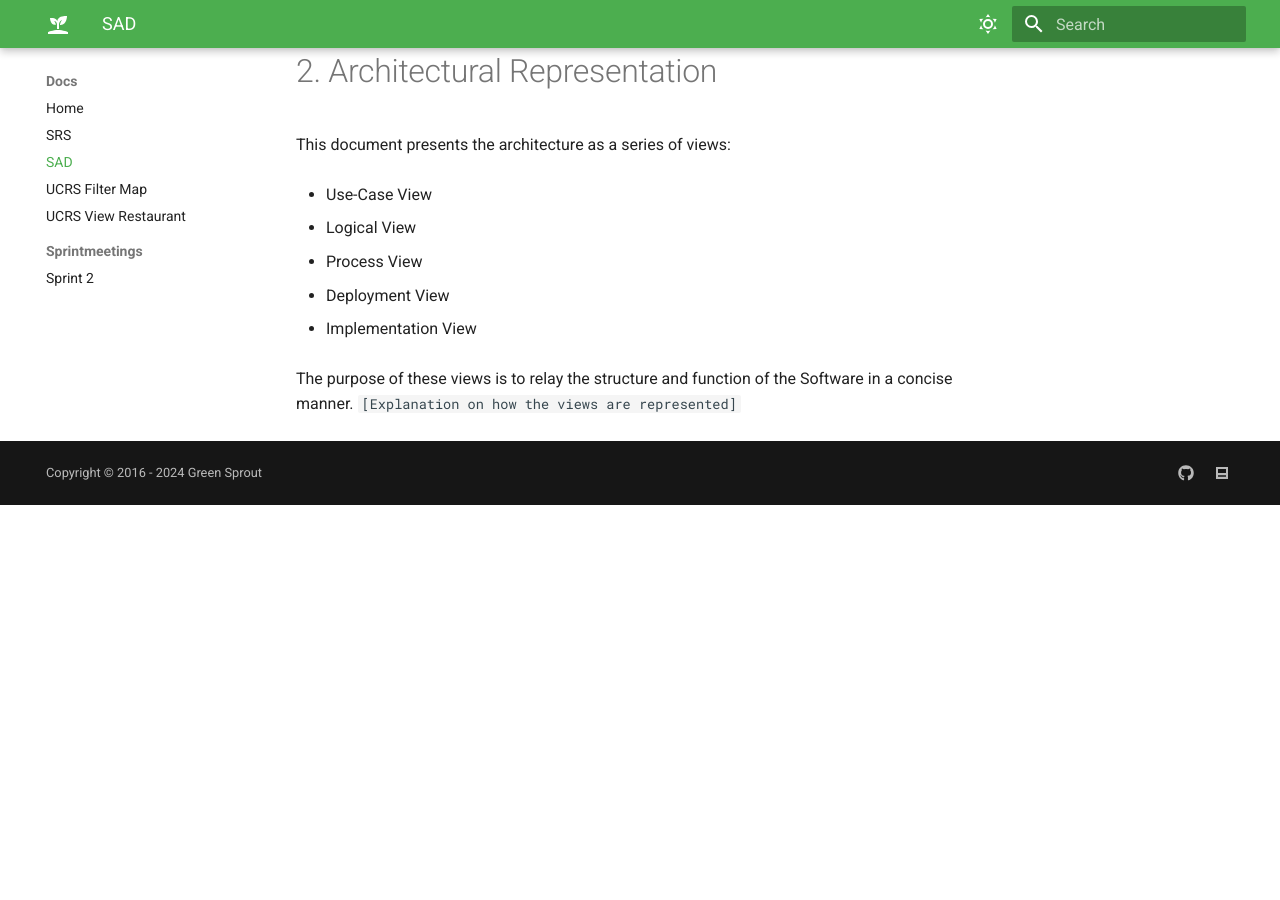
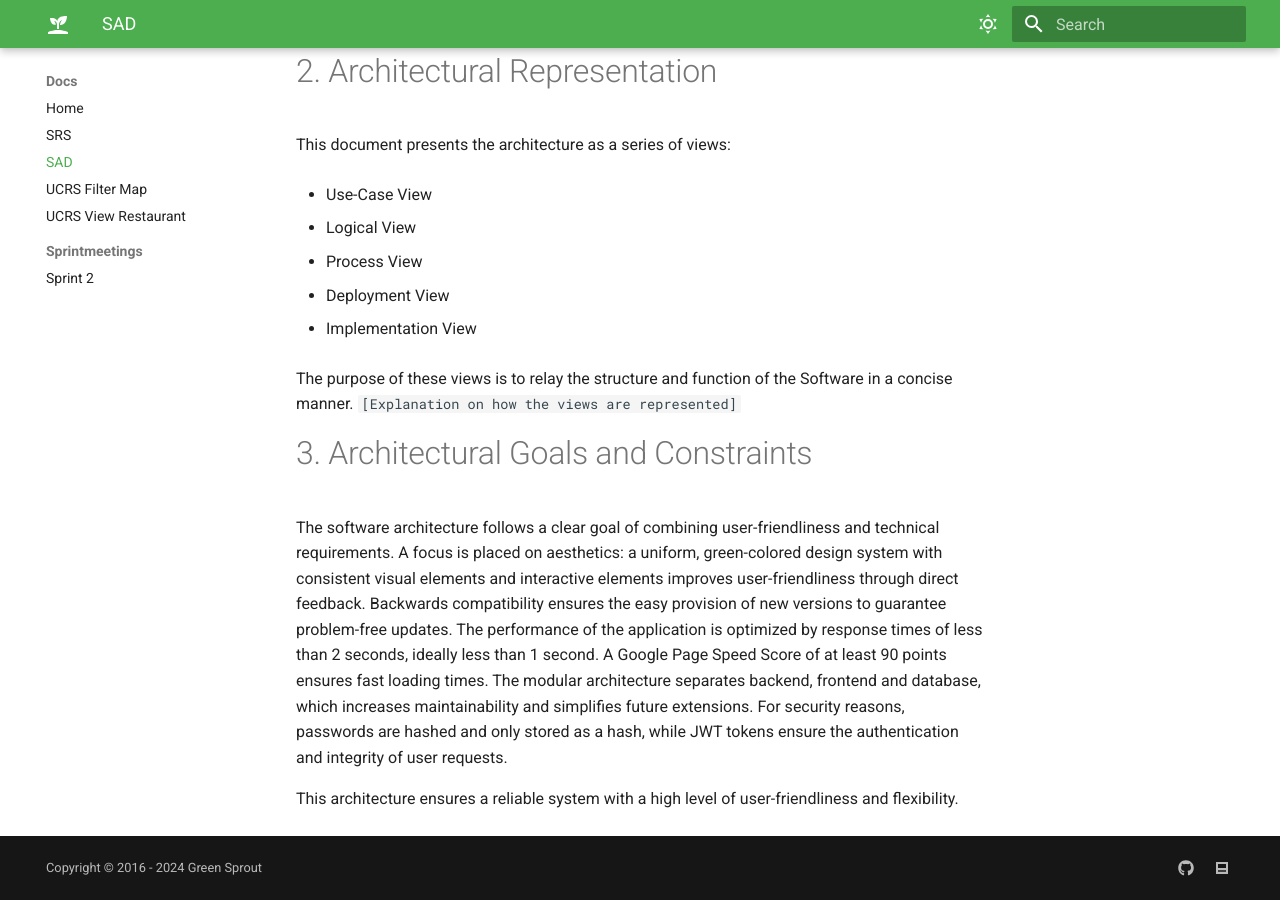
Before and after one commit to green-sprout/green-sprout.github.io, an MkDocs documentation site: the page built from docs/docs/general/sad.md, in a window 1280 px wide and 900 px high, scrolled down 912 px. Built offline with MkDocs 1.6.1 and Material for MkDocs 9.7.7, drawn with Linux system fonts in a browser that asks for light colours; before the commit the page ends 1417 px from its top, so only the background shows below that.

Commit message:
sad add section 3

````diff
--- a/docs/docs/general/sad.md
+++ b/docs/docs/general/sad.md
@@ -41,3 +41,11 @@ This document presents the architecture as a series of views:
 
 The purpose of these views is to relay the structure and function of the Software in a concise manner.
 ```[Explanation on how the views are represented] ```
+
+# 3. Architectural Goals and Constraints
+
+The software architecture follows a clear goal of combining user-friendliness and technical requirements. A focus is placed on aesthetics: a uniform, green-colored design system with consistent visual elements and interactive elements improves user-friendliness through direct feedback.
+Backwards compatibility ensures the easy provision of new versions to guarantee problem-free updates. The performance of the application is optimized by response times of less than 2 seconds, ideally less than 1 second. A Google Page Speed Score of at least 90 points ensures fast loading times.
+The modular architecture separates backend, frontend and database, which increases maintainability and simplifies future extensions. For security reasons, passwords are hashed and only stored as a hash, while JWT tokens ensure the authentication and integrity of user requests.
+
+This architecture ensures a reliable system with a high level of user-friendliness and flexibility.
````
